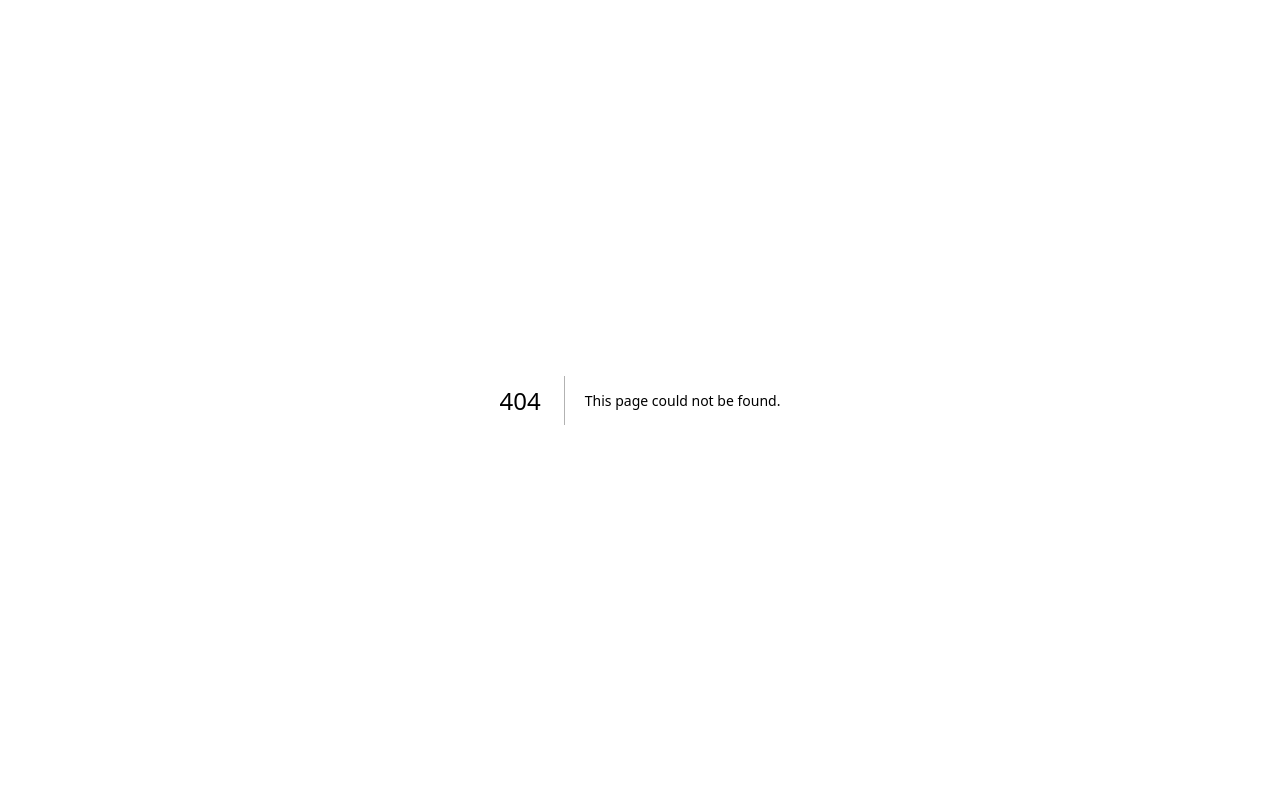
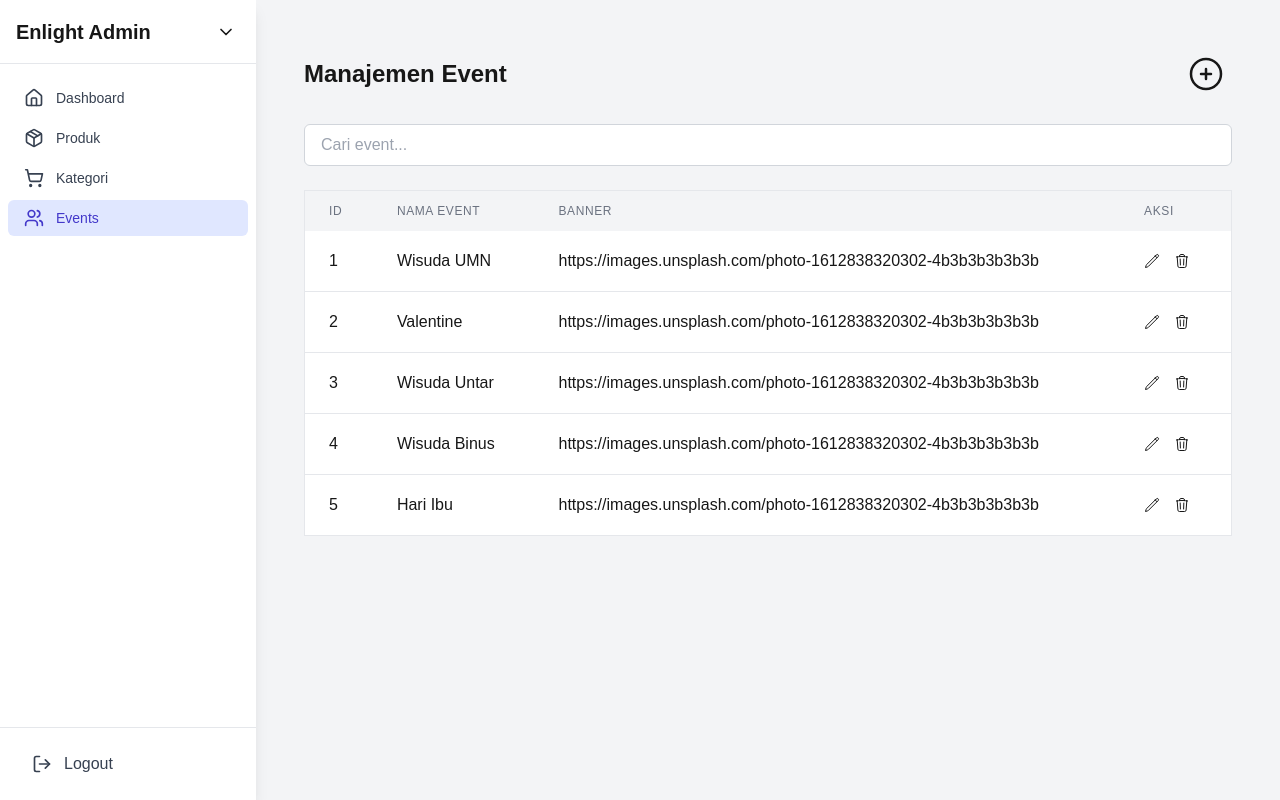
Before and after one commit to ribaswrk/enlight-florist, a Next.js app: page /admin/events in a window 1280 px wide. Before the commit this address had no page. Built offline with nearby package versions, Linux system fonts and the light colour scheme.

Commit message:
Add category and event management panel admin

```diff
--- /dev/null
+++ b/app/admin/categories/page.tsx
@@ -0,0 +1,117 @@
+"use client";
+import { useState } from "react";
+import Link from "next/link";
+import { PencilIcon, TrashIcon, PlusCircleIcon } from "@heroicons/react/24/outline";
+
+// Tipe data untuk kategori
+type Category = {
+	id: number;
+	name: string;
+};
+
+export default function CategoriesManagement() {
+	// Data kategori contoh (ganti dengan data sebenarnya dari API/database)
+	const [categories, setCategories] = useState<Category[]>([
+		{
+			id: 1,
+			name: "Buket Bunga",
+		},
+		{
+			id: 2,
+			name: "Papan Bunga",
+		},
+		{
+			id: 3,
+			name: "Buket Uang",
+		},
+		{
+			id: 4,
+			name: "Balon",
+		},
+		{
+			id: 5,
+			name: "Standing Flower",
+		},
+	]);
+
+	const [searchTerm, setSearchTerm] = useState("");
+
+	// Filter kategori berdasarkan pencarian
+	const filteredCategories = categories.filter((category) =>
+		category.name.toLowerCase().includes(searchTerm.toLowerCase())
+	);
+
+	// Fungsi untuk menghapus kategori
+	const deleteProduct = (id: number) => {
+		if (window.confirm("Apakah Anda yakin ingin menghapus kategori ini?")) {
+			setCategories(categories.filter((category) => category.id !== id));
+		}
+	};
+
+	return (
+		<div className="p-6">
+			<div className="flex justify-between items-center mb-6">
+				<h1 className="text-2xl font-bold">Manajemen Kategori</h1>
+				<Link
+					href="/admin/categories/add"
+					className="p-1.5 inline-flex items-center justify-center"
+				>
+					<PlusCircleIcon className="h-10 w-10" />
+					<span className="sr-only">Tambah Kategori</span>
+				</Link>
+			</div>
+
+			<div className="mb-6">
+				<input
+					type="text"
+					placeholder="Cari kategori..."
+					className="w-full px-4 py-2 border border-gray-300 rounded-md"
+					value={searchTerm}
+					onChange={(e) => setSearchTerm(e.target.value)}
+				/>
+			</div>
+
+			<div className="overflow-x-auto">
+				<table className="min-w-full bg-white border border-gray-200">
+					<thead>
+						<tr className="bg-gray-100">
+							<th className="px-6 py-3 text-left text-xs font-medium text-gray-500 uppercase tracking-wider">
+								ID
+							</th>
+							<th className="px-6 py-3 text-left text-xs font-medium text-gray-500 uppercase tracking-wider">
+								Nama Kategori
+							</th>
+							<th className="px-6 py-3 text-left text-xs font-medium text-gray-500 uppercase tracking-wider">
+								Aksi
+							</th>
+						</tr>
+					</thead>
+					<tbody className="divide-y divide-gray-200">
+						{filteredCategories.map((category) => (
+							<tr key={category.id} className="hover:bg-gray-50">
+								<td className="px-6 py-4 whitespace-nowrap">{category.id}</td>
+								<td className="px-6 py-4 whitespace-nowrap">{category.name}</td>
+								<td className="px-6 py-4 whitespace-nowrap flex items-center space-x-2">
+									<Link
+										href={`/admin/categories/edit/${category.id}`}
+										className="p-1.5inline-flex items-center justify-center"
+									>
+										<PencilIcon className="h-4 w-4" />
+										<span className="sr-only">Edit</span>
+									</Link>
+									<button
+										onClick={() => deleteProduct(category.id)}
+										className="p-1.5 inline-flex items-center justify-center"
+									>
+										<TrashIcon className="h-4 w-4" />
+										<span className="sr-only">Delete</span>
+									</button>
+								</td>
+							</tr>
+						))}
+					</tbody>
+				</table>
+			</div>
+		</div>
+	);
+}
--- /dev/null
+++ b/app/admin/events/page.tsx
@@ -0,0 +1,128 @@
+"use client";
+import { useState } from "react";
+import Link from "next/link";
+import { PencilIcon, TrashIcon, PlusCircleIcon } from "@heroicons/react/24/outline";
+
+// Tipe data untuk produk
+type Event = {
+	id: number;
+	name: string;
+	image: string;
+};
+
+export default function EventsManagement() {
+	// Data produk contoh (ganti dengan data sebenarnya dari API/database)
+	const [events, setEvents] = useState<Event[]>([
+		{
+			id: 1,
+			name: "Wisuda UMN",
+			image: "https://images.unsplash.com/photo-1612838320302-4b3b3b3b3b3b",
+		},
+		{
+			id: 2,
+			name: "Valentine",
+			image: "https://images.unsplash.com/photo-1612838320302-4b3b3b3b3b3b",
+		},
+		{
+			id: 3,
+			name: "Wisuda Untar",
+			image: "https://images.unsplash.com/photo-1612838320302-4b3b3b3b3b3b",
+		},
+		{
+			id: 4,
+			name: "Wisuda Binus",
+			image: "https://images.unsplash.com/photo-1612838320302-4b3b3b3b3b3b",
+		},
+		{
+			id: 5,
+			name: "Hari Ibu",
+			image: "https://images.unsplash.com/photo-1612838320302-4b3b3b3b3b3b",
+		},
+	]);
+
+	const [searchTerm, setSearchTerm] = useState("");
+
+	// Filter event berdasarkan pencarian
+	const filteredEvents = events.filter(
+		(event) =>
+			event.name.toLowerCase().includes(searchTerm.toLowerCase())
+	);
+
+	// Fungsi untuk menghapus event
+	const deleteProduct = (id: number) => {
+		if (window.confirm("Apakah Anda yakin ingin menghapus event ini?")) {
+			setEvents(events.filter((event) => event.id !== id));
+		}
+	};
+
+	return (
+		<div className="p-6">
+			<div className="flex justify-between items-center mb-6">
+				<h1 className="text-2xl font-bold">Manajemen Event</h1>
+				<Link
+					href="/admin/events/add"
+					className="p-1.5 inline-flex items-center justify-center"
+				>
+					<PlusCircleIcon className="h-10 w-10" />
+					<span className="sr-only">Tambah Event</span>
+				</Link>
+			</div>
+
+			<div className="mb-6">
+				<input
+					type="text"
+					placeholder="Cari event..."
+					className="w-full px-4 py-2 border border-gray-300 rounded-md"
+					value={searchTerm}
+					onChange={(e) => setSearchTerm(e.target.value)}
+				/>
+			</div>
+
+			<div className="overflow-x-auto">
+				<table className="min-w-full bg-white border border-gray-200">
+					<thead>
+						<tr className="bg-gray-100">
+							<th className="px-6 py-3 text-left text-xs font-medium text-gray-500 uppercase tracking-wider">
+								ID
+							</th>
+							<th className="px-6 py-3 text-left text-xs font-medium text-gray-500 uppercase tracking-wider">
+								Nama Event
+							</th>
+							<th className="px-6 py-3 text-left text-xs font-medium text-gray-500 uppercase tracking-wider">
+								Banner
+							</th>
+							<th className="px-6 py-3 text-left text-xs font-medium text-gray-500 uppercase tracking-wider">
+								Aksi
+							</th>
+						</tr>
+					</thead>
+					<tbody className="divide-y divide-gray-200">
+						{filteredEvents.map((event) => (
+							<tr key={event.id} className="hover:bg-gray-50">
+								<td className="px-6 py-4 whitespace-nowrap">{event.id}</td>
+								<td className="px-6 py-4 whitespace-nowrap">{event.name}</td>
+								<td className="px-6 py-4 whitespace-nowrap">{event.image}</td>
+								<td className="px-6 py-4 whitespace-nowrap flex items-center space-x-2">
+									<Link
+										href={`/admin/categories/edit/${event.id}`}
+										className="p-1.5inline-flex items-center justify-center"
+									>
+										<PencilIcon className="h-4 w-4" />
+										<span className="sr-only">Edit</span>
+									</Link>
+									<button
+										onClick={() => deleteProduct(event.id)}
+										className="p-1.5 inline-flex items-center justify-center"
+									>
+										<TrashIcon className="h-4 w-4" />
+										<span className="sr-only">Delete</span>
+									</button>
+								</td>
+							</tr>
+						))}
+					</tbody>
+				</table>
+			</div>
+		</div>
+	);
+}
--- a/app/admin/page.tsx
+++ b/app/admin/page.tsx
@@ -20,19 +20,19 @@ export default function AdminDashboard() {
           title="Produk"
           count="120"
           link="/admin/products"
-          description="Kelola produk bunga"
+          description="Total Produk bunga"
         />
         <DashboardCard
-          title="Pesanan"
-          count="25"
-          link="/admin/orders"
-          description="Lihat pesanan masuk"
+          title="Category"
+          count="7"
+          link="/admin/categories"
+          description="Total Kategory Produk"
         />
         <DashboardCard
-          title="Pelanggan"
-          count="350"
-          link="/admin/customers"
-          description="Data pelanggan"
+          title="Event"
+          count="3"
+          link="/admin/events"
+          description="Total Event"
         />
       </div>
     </div>
--- a/app/admin/products/page.tsx
+++ b/app/admin/products/page.tsx
@@ -1,6 +1,7 @@
 "use client";
 import { useState } from "react";
 import Link from "next/link";
+import { PencilIcon, TrashIcon, PlusCircleIcon } from "@heroicons/react/24/outline";
 
 // Tipe data untuk produk
 type Product = {
@@ -79,9 +80,10 @@ export default function ProductsManagement() {
 				<h1 className="text-2xl font-bold">Manajemen Produk</h1>
 				<Link
 					href="/admin/products/add"
-					className="px-4 py-2 bg-green-600 text-white rounded-md hover:bg-green-700"
+					className="p-1.5 inline-flex items-center justify-center"
 				>
-					Tambah Produk
+					<PlusCircleIcon className="h-10 w-10" />
+					<span className="sr-only">Tambah Produk</span>
 				</Link>
 			</div>
 
@@ -131,18 +133,20 @@ export default function ProductsManagement() {
 								<td className="px-6 py-4 whitespace-nowrap">
 									{product.category}
 								</td>
-								<td className="px-6 py-4 whitespace-nowrap space-x-2">
+								<td className="px-6 py-4 whitespace-nowrap flex items-center space-x-2">
 									<Link
-										href={`/admin/products/edit/${product.id}`}
-										className="px-3 py-1 bg-blue-600 text-white rounded-md hover:bg-blue-700"
+										href={`/admin/categories/edit/${product.id}`}
+										className="p-1.5 inline-flex items-center justify-center"
 									>
-										Edit
+										<PencilIcon className="h-4 w-4" />
+										<span className="sr-only">Edit</span>
 									</Link>
 									<button
 										onClick={() => deleteProduct(product.id)}
-										className="px-3 py-1 bg-red-600 text-white rounded-md hover:bg-red-700"
+										className="p-1.5 inline-flex items-center justify-center"
 									>
-										Hapus
+										<TrashIcon className="h-4 w-4" />
+										<span className="sr-only">Delete</span>
 									</button>
 								</td>
 							</tr>
--- a/app/components/Admin/navbar.tsx
+++ /dev/null
@@ -1,84 +0,0 @@
-"use client";
-import Link from "next/link";
-import type React from "react";
-
-import { usePathname } from "next/navigation";
-
-export default function AdminNavbar() {
-	const pathname = usePathname();
-
-	return (
-		<nav className="bg-gray-800 text-white">
-			<div className="max-w-7xl mx-auto px-4 sm:px-6 lg:px-8">
-				<div className="flex items-center justify-between h-16">
-					<div className="flex items-center">
-						<div className="flex-shrink-0">
-							<Link href="/admin" className="font-bold text-xl">
-								Enlight Admin
-							</Link>
-						</div>
-						<div className="hidden md:block">
-							<div className="ml-10 flex items-baseline space-x-4">
-								<NavLink href="/admin" active={pathname === "/admin"}>
-									Dashboard
-								</NavLink>
-								<NavLink
-									href="/admin/products"
-									active={pathname.startsWith("/admin/products")}
-								>
-									Produk
-								</NavLink>
-								<NavLink
-									href="/admin/orders"
-									active={pathname.startsWith("/admin/orders")}
-								>
-									Pesanan
-								</NavLink>
-								<NavLink
-									href="/admin/customers"
-									active={pathname.startsWith("/admin/customers")}
-								>
-									Pelanggan
-								</NavLink>
-							</div>
-						</div>
-					</div>
-					<div>
-						<button
-							className="px-3 py-1 text-sm bg-red-600 rounded hover:bg-red-700"
-							onClick={() => {
-								// Implementasi logout
-								window.location.href = "/admin/login";
-							}}
-						>
-							Logout
-						</button>
-					</div>
-				</div>
-			</div>
-		</nav>
-	);
-}
-
-function NavLink({
-	href,
-	active,
-	children,
-}: {
-	href: string;
-	active: boolean;
-	children: React.ReactNode;
-}) {
-	return (
-		<Link
-			href={href}
-			className={`px-3 py-2 rounded-md text-sm font-medium ${
-				active
-					? "bg-gray-900 text-white"
-					: "text-gray-300 hover:bg-gray-700 hover:text-white"
-			}`}
-		>
-			{children}
-		</Link>
-	);
-}
--- a/app/components/Admin/sidebar.tsx
+++ b/app/components/Admin/sidebar.tsx
@@ -92,24 +92,17 @@ export default function AdminSidebar() {
 							isCollapsed={isCollapsed}
 						/>
 						<SidebarItem
-							href="/admin/orders"
+							href="/admin/categories"
 							icon={<ShoppingCart size={20} />}
-							title="Pesanan"
-							isActive={pathname.startsWith("/admin/orders")}
+							title="Kategori"
+							isActive={pathname.startsWith("/admin/categories")}
 							isCollapsed={isCollapsed}
 						/>
 						<SidebarItem
-							href="/admin/customers"
+							href="/admin/events"
 							icon={<Users size={20} />}
-							title="Pelanggan"
-							isActive={pathname.startsWith("/admin/customers")}
-							isCollapsed={isCollapsed}
-						/>
-						<SidebarItem
-							href="/admin/settings"
-							icon={<Settings size={20} />}
-							title="Pengaturan"
-							isActive={pathname.startsWith("/admin/settings")}
+							title="Events"
+							isActive={pathname.startsWith("/admin/events")}
 							isCollapsed={isCollapsed}
 						/>
 					</nav>
--- a/package.json
+++ b/package.json
@@ -9,6 +9,7 @@
     "lint": "next lint"
   },
   "dependencies": {
+    "@heroicons/react": "^2.2.0",
     "@prisma/client": "^6.4.1",
     "bcryptjs": "^3.0.2",
     "clsx": "^2.1.1",
```
Also changed, not shown: app/components/Admin/header.tsx (deleted), 1 other file (tests, documents, lock files or other folders).
